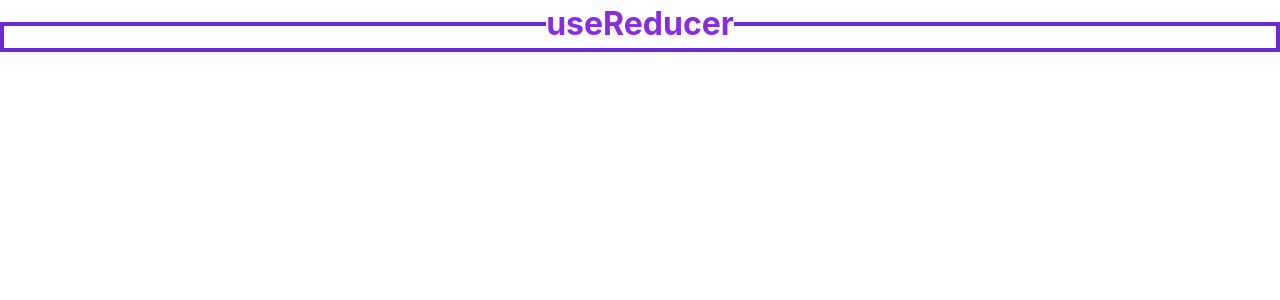
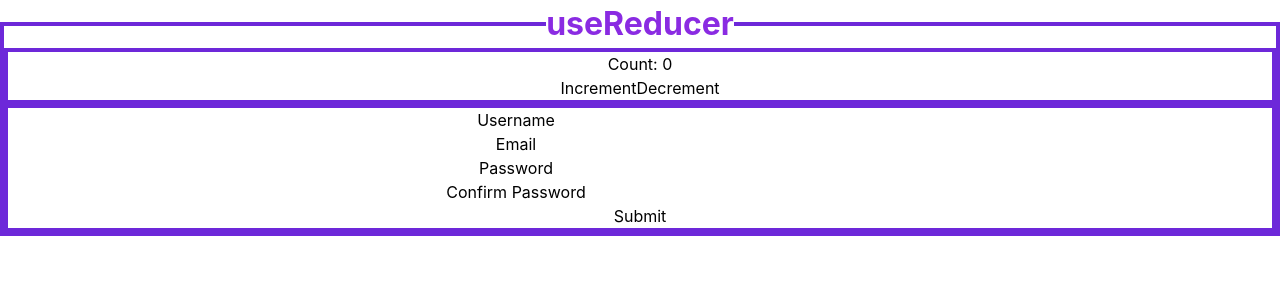
Before and after one commit to AshishTechCodes/Portfolio, a React (Create React App) app: page / in a window 1280 px wide. Shown: the top 300 px of the page. Built offline with nearby package versions, Linux system fonts and the light colour scheme.

Commit message:
useReducer prac

```diff
--- a/src/App.js
+++ b/src/App.js
@@ -28,7 +28,8 @@ import UseRef3 from './Components/React Hooks/useRef/UseRef3';
 import UseRef4 from './Components/React Hooks/useRef/UseRef4';
 import Destructuring_1 from './Components/ES6/Destructuring/Destructuring_1';
 import Destructuring_2 from './Components/ES6/Destructuring/Destructuring_2';
-import useReducer1 from './Components/React Hooks/useReducer/useReducer1';
+import UseReducer1 from './Components/React Hooks/useReducer/UseReducer1';
+import UseReducer2 from './Components/React Hooks/useReducer/UseReducer2';
 const App = () => {
   var count = 10;
   return (
@@ -107,7 +108,8 @@ const App = () => {
      </fieldset> */}
      <fieldset className='border-violet-700 border-4'>
       <legend>useReducer</legend>
-      <useReducer1/>
+      <UseReducer1/>
+      <UseReducer2/>
      </fieldset>
     </center>
     </div>
--- /dev/null
+++ b/src/Components/React Hooks/useReducer/UseReducer2.jsx
@@ -0,0 +1,122 @@
+import React from 'react'
+import { useReducer } from 'react'
+// Initial form state
+const initialState = {
+    username: '',
+    email: '',
+    password: '',
+    confirmPassword: '',
+    errors: {},
+  };
+
+  // Reducer function to handle form state
+  function formReducer(state, action) {
+    switch (action.type) {
+      case 'SET_FIELD':
+        return {
+          ...state,
+          [action.field]: action.value,
+        };
+      case 'SET_ERRORS':
+        return {
+          ...state,
+          errors: action.errors,
+        };
+      case 'RESET':
+        return initialState;
+      default:
+        return state;
+    }
+  }
+
+  // Validator function to handle form validation
+  function validateForm(state) {
+    const errors = {};
+    if (!state.username) {
+      errors.username = 'Username is required';
+    }
+    if (!state.email) {
+      errors.email = 'Email is required';
+    } else if (!/\S+@\S+\.\S+/.test(state.email)) {
+      errors.email = 'Email is invalid';
+    }
+    if (state.password.length < 6) {
+      errors.password = 'Password must be at least 6 characters';
+    }
+    if (state.password !== state.confirmPassword) {
+      errors.confirmPassword = 'Passwords do not match';
+    }
+    return errors;
+  }
+const UseReducer2 = () => {
+    const [state, dispatch] = useReducer(formReducer, initialState);
+
+    const handleInputChange = (e) => {
+      dispatch({ type: 'SET_FIELD', field: e.target.name, value: e.target.value });
+    };
+
+    const handleSubmit = (e) => {
+      e.preventDefault();
+      const errors = validateForm(state);
+      if (Object.keys(errors).length > 0) {
+        dispatch({ type: 'SET_ERRORS', errors });
+      } else {
+        // Submit form data
+        console.log('Form submitted successfully:', state);
+        dispatch({ type: 'RESET' });
+      }
+    };
+  return (
+    <fieldset className='border-violet-700 border-4'>
+    <form onSubmit={handleSubmit}>
+      <div>
+        <label>Username</label>
+        <input
+          type="text"
+          name="username"
+          value={state.username}
+          onChange={handleInputChange}
+        />
+        {state.errors.username && <span>{state.errors.username}</span>}
+      </div>
+
+      <div>
+        <label>Email</label>
+        <input
+          type="email"
+
+          name="email"
+          value={state.email}
+          onChange={handleInputChange}
+        />
+        {state.errors.email && <span>{state.errors.email}</span>}
+      </div>
+
+      <div>
+        <label>Password</label>
+        <input
+          type="password"
+          name="password"
+          value={state.password}
+          onChange={handleInputChange}
+        />
+        {state.errors.password && <span>{state.errors.password}</span>}
+      </div>
+
+      <div>
+        <label>Confirm Password</label>
+        <input
+          type="password"
+          name="confirmPassword"
+          value={state.confirmPassword}
+          onChange={handleInputChange}
+        />
+        {state.errors.confirmPassword && <span>{state.errors.confirmPassword}</span>}
+      </div>
+
+      <button type="submit">Submit</button>
+    </form>
+    </fieldset>
+  )
+}
+export default UseReducer2
--- a/src/Components/React Hooks/useReducer/useReducer1.jsx
+++ b/src/Components/React Hooks/useReducer/useReducer1.jsx
@@ -1,15 +1,29 @@
 import React from 'react'
 import { useReducer } from 'react'
-const useReducer1 = () => {
-  const initialState = { count: 0 };
 
+const initialState = { count: 0 };
+
+function reducer(state, action) {
+  switch (action.type) {
+    case 'increment':
+      return { count: state.count + 1 };
+    case 'decrement':
+      return { count: state.count - 1 };
+    default:
+      return state;
+  }
+}
+const UseReducer1 = () => {
+  const [state, dispatch] = useReducer(reducer, initialState);
   return (
+    <fieldset className='border-violet-700 border-4'>
     <div>
     <p>Count: {state.count}</p>
     <button onClick={() => dispatch({ type: 'increment' })}>Increment</button>
     <button onClick={() => dispatch({ type: 'decrement' })}>Decrement</button>
-   </div>
+  </div>
+  </fieldset>
   )
 }
 
-export default useReducer1
+export default UseReducer1
```
